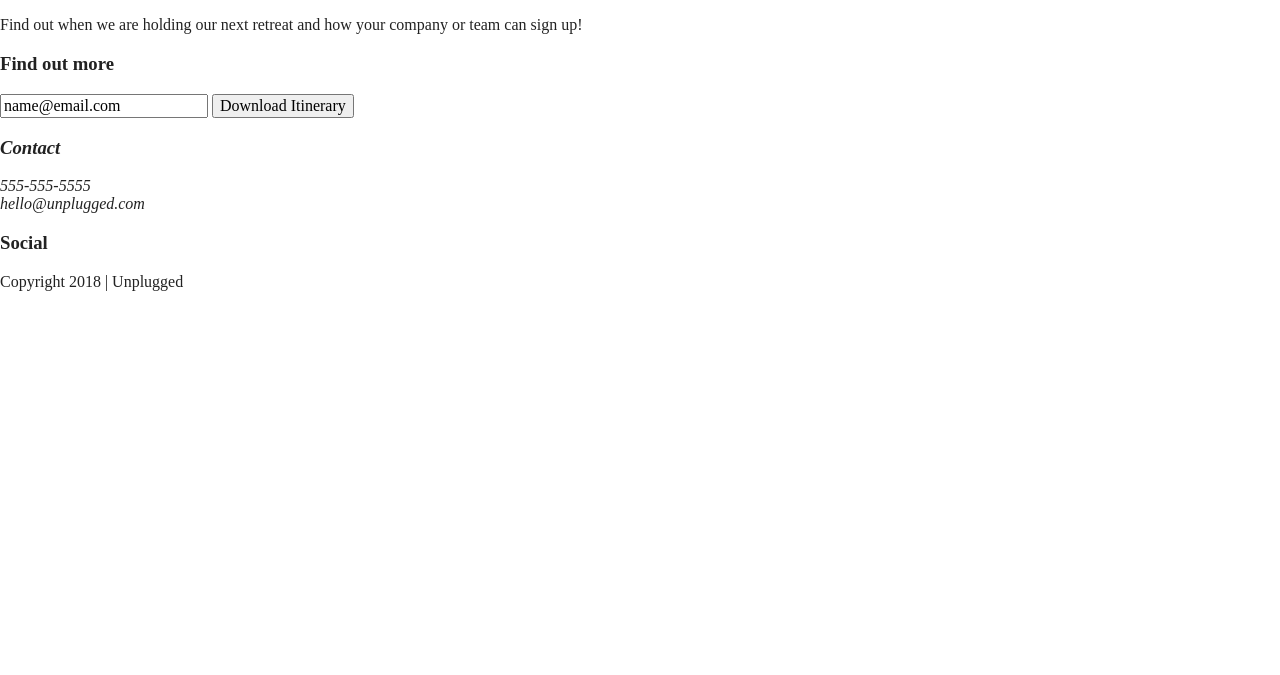
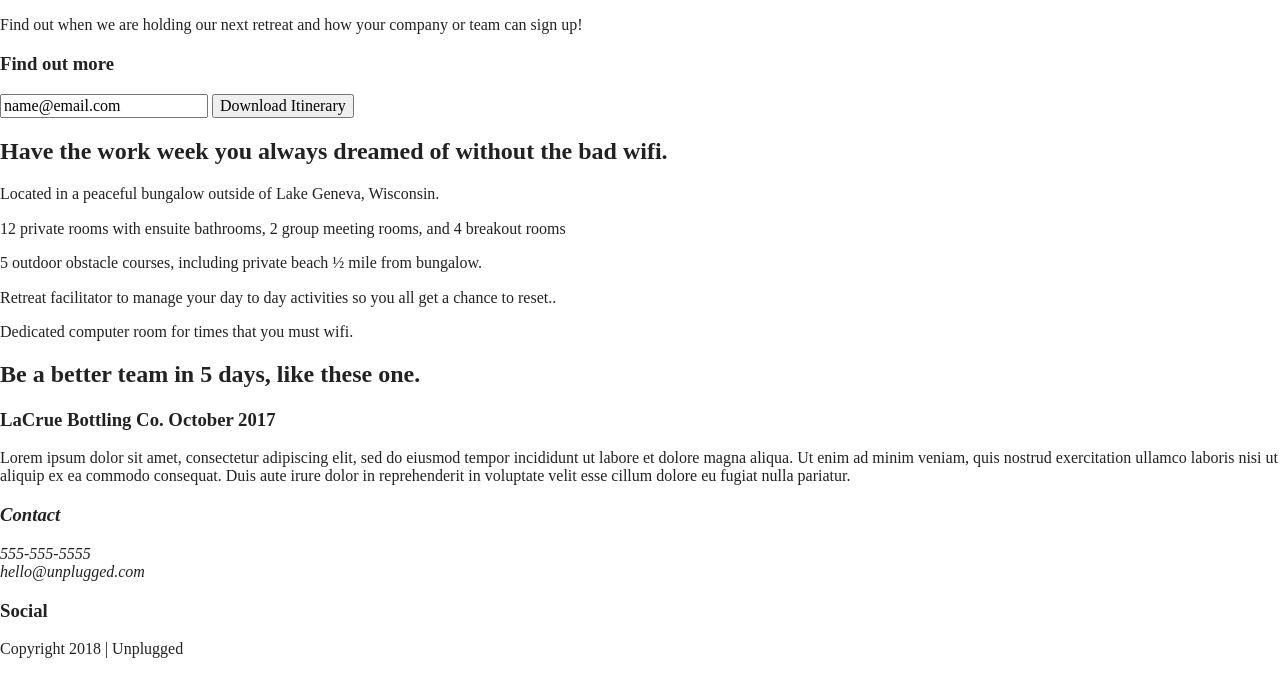
Before and after one commit to SionGH/-unplugged-retreat-web, a website built with Parcel: page index.html in a window 1280 px wide. Shown: the part 176-851 px from the top of the page. Before the commit the page ends 800 px from the top, so only its background shows below. Built offline with nearby package versions, Linux system fonts and the light colour scheme.

Commit message:
Second changes homepage index

```diff
--- a/index.html
+++ b/index.html
@@ -15,6 +15,7 @@
   <link rel="stylesheet" href="css/normalize.css">
   <link rel="stylesheet" href="css/main.css">
 </head>
+
 <body>
   <header>
     <div class="content-wrapper">
@@ -54,8 +55,51 @@
           <input type="text" name="name" value="name@email.com">
           <input type="button" value="Download Itinerary">
         </div>
+        <h2>Have the work week you always dreamed of without the bad wifi.</h2>
+        <section class="features">
+          <div class="content-wrapper">
+            <article>
+              <p class="fontawesome-icon"></p>
+              <p class="features-item-description">Located in a peaceful bungalow outside of Lake Geneva, Wisconsin.</p>
+            </article>
+            <article>
+              <p class="fontawesome-icon"></p>
+              <p class="features-item-description"> 12 private rooms with ensuite bathrooms, 2 group meeting rooms, and
+                4 breakout rooms</p>
+            </article>
+            <article>
+              <p class="fontawesome-icon"></p>
+              <p class="features-item-description"> 5 outdoor obstacle courses, including private beach ½ mile from
+                bungalow.</p>
+            </article>
+            <article>
+              <p class="fontawesome-icon"></p>
+              <p class="features-item-description"> Retreat facilitator to manage your day to day activities so you all
+                get a chance to reset..</p>
+            </article>
+            <article>
+              <p class="fontawesome-icon"></p>
+              <p class="features-item-description"> Dedicated computer room for times that you must wifi.</p>
+            </article>
           </div>
-    </aside>
+      </div>
+      </section>
+      <section class="reviews">
+        <div class="content-wrapper">
+          <h2>Be a better team in 5 days, like these one.</h2>
+          <article>
+            <h3>LaCrue Bottling Co. October 2017</h3>
+            <p>Lorem ipsum dolor sit amet, consectetur adipiscing elit, sed do eiusmod tempor incididunt ut labore et
+              dolore magna aliqua. Ut enim ad minim veniam, quis nostrud exercitation ullamco laboris nisi ut aliquip ex
+              ea commodo consequat. Duis aute irure dolor in reprehenderit in voluptate velit esse cillum dolore eu
+              fugiat nulla pariatur. </p>
+        </div>
+        </article>
+        </div>
+      </section>
+
+      <!-- Add your Features content here -->
+
 
   </main>
 
@@ -83,14 +127,16 @@
         </div>
       </div>
     </div> <!-- footer content ends -->
-  </div> <!--footer content-wrapper ends-->
+    </div>
+    <!--footer content-wrapper ends-->
 
     <div class="copyright">
       <p>Copyright 2018 | Unplugged</p>
     </div>
   </footer>
   <script src="js/vendor/modernizr-3.6.0.min.js"></script>
-  <script src="https://code.jquery.com/jquery-3.3.1.min.js" integrity="sha256-FgpCb/KJQlLNfOu91ta32o/NMZxltwRo8QtmkMRdAu8=" crossorigin="anonymous"></script>
+  <script src="https://code.jquery.com/jquery-3.3.1.min.js"
+    integrity="sha256-FgpCb/KJQlLNfOu91ta32o/NMZxltwRo8QtmkMRdAu8=" crossorigin="anonymous"></script>
   <script>window.jQuery || document.write('<script src="js/vendor/jquery-3.3.1.min.js"><\/script>')</script>
   <script src="js/plugins.js"></script>
   <script src="js/main.js"></script>
```
Lines whose indentation alone changed are shown as unchanged.
